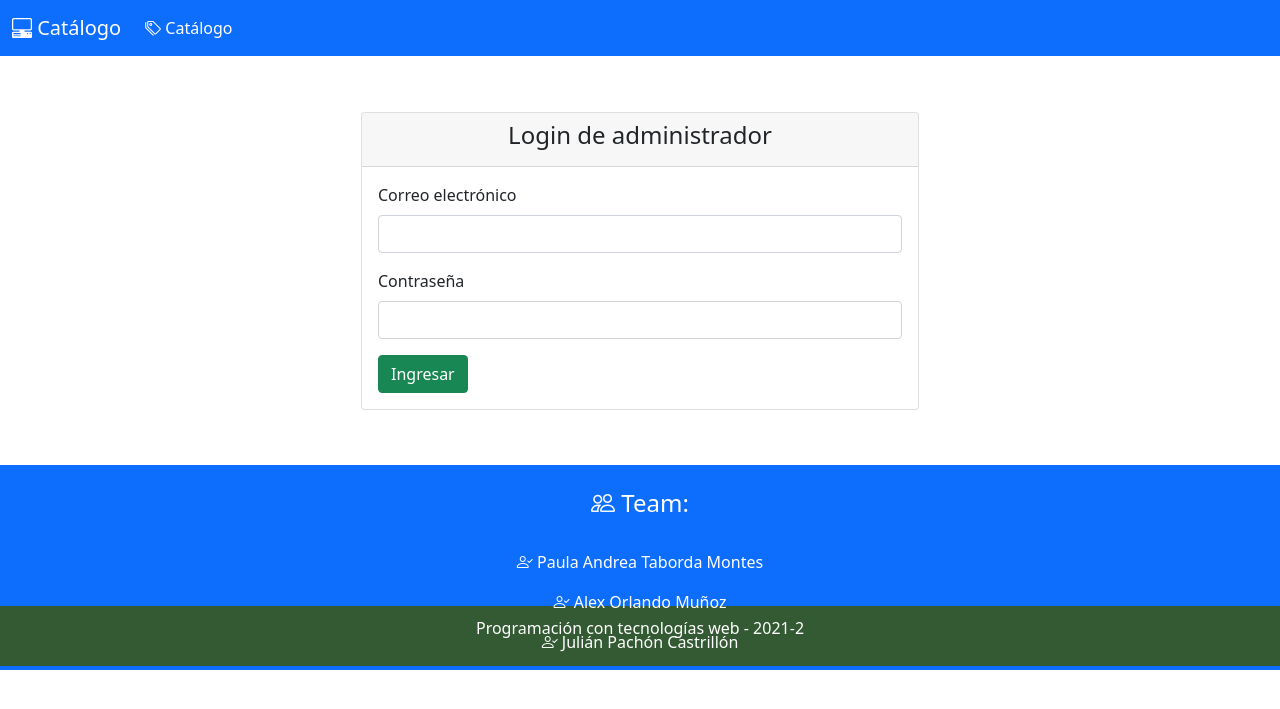
After one commit to Almunozr/PWebTallerClase, a PHP site: page /admin/index.php in a window 1280 px wide. The commit adds this page. Shown: the top 709 px of the page. Run offline with PHP 8.4, Linux system fonts and the light colour scheme; some libraries are stand-ins or nearby versions.

Commit message:
Login funcional

```diff
--- a/crud.html
+++ b/admin/crud.php
@@ -31,10 +31,11 @@
 				<div class="collapse navbar-collapse" id="navbarSupportedContent">
 					<ul class="estilosNavbar navbar-nav me-auto mb-2 mb-lg-0">
 						<li class="nav-item">
-							<a class="nav-link" aria-current="page" href="index.html"><i class="bi bi-tags"></i> Catálogo</a>
+							<a class="nav-link" aria-current="page" href="../index.html"><i class="bi bi-tags"></i> Catálogo</a>
 						</li>
 						<li class="nav-item">
-							<a class="nav-link" href="crud.html"><i class="bi bi-pencil-square"></i> CRUD</a>
+							<a class="nav-link" href="crud.php"><i class="bi bi-pencil-square"></i> CRUD</a>
+						</li>
 					</ul>
 				</div>
 			</div>
--- /dev/null
+++ b/admin/estilosAdmin.css
@@ -0,0 +1,5 @@
+#tarjetaLogin{
+    margin-top: 5%;
+    margin-bottom: 5%;
+    width: 50%;
+}
--- /dev/null
+++ b/admin/index.php
@@ -0,0 +1,111 @@
+<!-- Hay que incluirlo para que la sesión funcione -->
+<?php require("../database.php"); ?>
+<!doctype html>
+<html lang="es">
+
+<head>
+    <!-- Required meta tags -->
+    <meta charset="utf-8">
+    <meta name="viewport" content="width=device-width, initial-scale=1">
+
+    <!-- Bootstrap CSS -->
+    <link href="https://cdn.jsdelivr.net/npm/bootstrap@5.1.3/dist/css/bootstrap.min.css" rel="stylesheet" integrity="sha384-1BmE4kWBq78iYhFldvKuhfTAU6auU8tT94WrHftjDbrCEXSU1oBoqyl2QvZ6jIW3" crossorigin="anonymous">
+
+    <title>Catálogo</title>
+    <!-- Añadimos íconos de bootstrap -->
+    <link rel="stylesheet" href="https://cdn.jsdelivr.net/npm/bootstrap-icons@1.7.2/font/bootstrap-icons.css">
+
+    <link href="../style1.css" rel="stylesheet">
+    <link rel="stylesheet" href="estilosAdmin.css">
+</head>
+
+<body>
+    <header>
+        <nav class="navbar navbar-expand-lg navbar-light bg-primary">
+            <div class="container-fluid">
+                <a class="navbar-brand" href="index.html"><i class="bi bi-pc-display-horizontal"></i> Catálogo</a>
+                <button class="navbar-toggler" type="button" data-bs-toggle="collapse" data-bs-target="#navbarSupportedContent" aria-controls="navbarSupportedContent" aria-expanded="false" aria-label="Toggle navigation">
+                    <span class="navbar-toggler-icon"></span>
+                </button>
+                <div class="collapse navbar-collapse" id="navbarSupportedContent">
+                    <ul class="estilosNavbar navbar-nav me-auto mb-2 mb-lg-0">
+                        <li class="nav-item">
+                            <a class="nav-link" aria-current="page" href="../index.html#catalogo_"><i class="bi bi-tags"></i> Catálogo</a>
+                        </li>
+                    </ul>
+                </div>
+            </div>
+        </nav>
+    </header>
+    <div class="container mb-10">
+
+        <!-- Bloque para mostrar mensaje de error de credenciales en el login -->
+        <?php
+            if(isset($_SESSION['fail'])){
+        ?>
+        <div class="alert alert-danger alert-dismissible fade show" role="alert">
+            <strong>Error</strong> <?php echo $_SESSION['fail']; unset($_SESSION['fail']);?>
+            <button type="button" class="btn-close" data-bs-dismiss="alert" aria-label="Close"></button>
+        </div>
+        <?php
+            }
+        ?>
+
+
+        <div class="card mx-auto" id="tarjetaLogin">
+            <div class="card-header">
+                <h4 class="text-center">Login de administrador</h4>
+            </div>
+            <div class="card-body">
+                <form action="verificarLogin.php" method="POST">
+                    <div class="mb-3">
+                        <label for="correo" class="form-label">Correo electrónico</label>
+                        <input type="email" class="form-control" name="correo" id="correo" required>
+                    </div>
+                    <div class="mb-3">
+                        <label for="contra" class="form-label">Contraseña</label>
+                        <input type="password" class="form-control" name="contra" id="contra" required>
+                    </div>
+                    <input type="submit" class="btn btn-success" value="Ingresar">
+
+                </form>
+            </div>
+        </div>
+    </div>
+
+
+    <footer>
+        <div class="footer-top bg-primary">
+            <div class="container">
+                <div class="row text-center">
+                    <div class="col-lg-12 mx-auto ">
+                        <br>
+                        <h4><i class="bi bi-people"></i> Team:</h4>
+                        <br>
+                        <p><i class="bi bi-person-check"></i> Paula Andrea Taborda Montes</p>
+                        <p><i class="bi bi-person-check"></i> Alex Orlando Muñoz</p>
+                        <p><i class="bi bi-person-check"></i> Julián Pachón Castrillón</p>
+                    </div>
+                </div>
+            </div>
+        </div>
+        <div class="footer-bot">
+            <div class="container text-center">
+                <p>Programación con tecnologías web - 2021-2</p>
+            </div>
+        </div>
+    </footer>
+
+    <!-- Optional JavaScript; choose one of the two! -->
+
+    <!-- Option 1: Bootstrap Bundle with Popper -->
+    <script src="https://cdn.jsdelivr.net/npm/bootstrap@5.1.3/dist/js/bootstrap.bundle.min.js" integrity="sha384-ka7Sk0Gln4gmtz2MlQnikT1wXgYsOg+OMhuP+IlRH9sENBO0LRn5q+8nbTov4+1p" crossorigin="anonymous"></script>
+
+    <!-- Option 2: Separate Popper and Bootstrap JS -->
+    <!--
+		<script src="https://cdn.jsdelivr.net/npm/@popperjs/core@2.10.2/dist/umd/popper.min.js" integrity="sha384-7+zCNj/IqJ95wo16oMtfsKbZ9ccEh31eOz1HGyDuCQ6wgnyJNSYdrPa03rtR1zdB" crossorigin="anonymous"></script>
+		<script src="https://cdn.jsdelivr.net/npm/bootstrap@5.1.3/dist/js/bootstrap.min.js" integrity="sha384-QJHtvGhmr9XOIpI6YVutG+2QOK9T+ZnN4kzFN1RtK3zEFEIsxhlmWl5/YESvpZ13" crossorigin="anonymous"></script>
+		-->
+</body>
+
+</html>
--- /dev/null
+++ b/database.php
@@ -0,0 +1,15 @@
+<?php
+    $host = "localhost";
+    $usuario = "root";
+    $clave = "";
+    $base_datos = "catalogo";
+
+    session_start();
+    // Crear conexión a la base de datos
+    $_SESSION['connection'] = mysqli_connect($host, $usuario, $clave, $base_datos);
+    if (!$_SESSION['connection']) {
+        die("Conexión fallida: " . mysqli_connect_error());
+    } else {
+        // echo "Conexión exitosa";
+    }
+?>
```
Also changed, not shown: admin/verificarLogin.php (added, +24 -0 lines).
